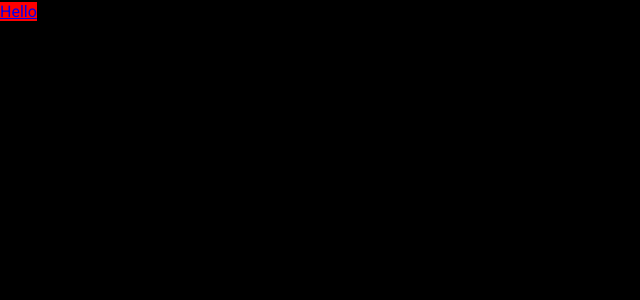
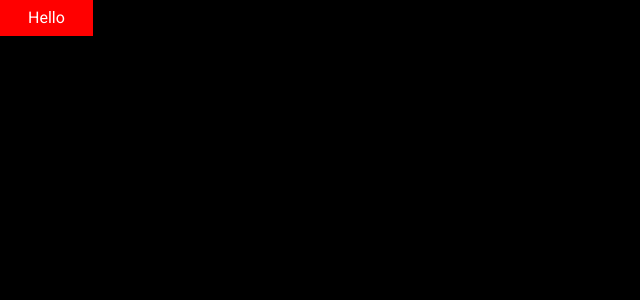
Before and after one commit to Alex666000/flashcards, a React (Vite) app: page / in a window 1280 px wide. Shown: the top 300 px of the page, without its empty margins (0-640 px from the left). Built offline with nearby package versions, Linux system fonts and the light colour scheme.

Commit message:
fix button

```diff
--- a/package.json
+++ b/package.json
@@ -14,6 +14,7 @@
   },
   "dependencies": {
     "@fontsource/roboto": "^5.0.8",
+    "clsx": "^2.0.0",
     "react": "^18.2.0",
     "react-dom": "^18.2.0",
     "react-router-dom": "^6.20.1"
--- a/src/app/App.tsx
+++ b/src/app/App.tsx
@@ -3,7 +3,7 @@ import { Button } from '@/shared/ui/button'
 export function App() {
   return (
     <div>
-      <Button as={'a'} href={'https://google.com'}>
+      <Button as={'button'} variant={'primary'}>
         Hello
       </Button>
     </div>
--- a/src/shared/ui/button/button.module.scss
+++ b/src/shared/ui/button/button.module.scss
@@ -1,19 +1,36 @@
+.button {
+    all: unset; // зануляем все стили кнопки дефолтные
+
+    cursor: pointer;
+
+    display: inline-flex;
+    align-items: center;
+    justify-content: center;
+
+    padding: 6px 28px;
+
+    &:focus-visible {
+        // когда кнопка выделена добавляем обертку рамку в 2рх
+        outline: 2px solid var(--color-info-700);
+    }
+}
+
 .primary {
-  background-color: red;
+    background-color: red;
 }
 
 .secondary {
-  background-color: green;
+    background-color: green;
 }
 
 .tertiary {
-  background-color: blue;
+    background-color: blue;
 }
 
 .link {
-  background-color: yellow;
+    background-color: yellow;
 }
 
 .fullWidth {
-  width: 100%;
+    width: 100%;
 }
--- a/src/shared/ui/button/button.tsx
+++ b/src/shared/ui/button/button.tsx
@@ -1,25 +1,35 @@
-import { ComponentPropsWithoutRef, ElementType } from 'react'
+import { ComponentPropsWithoutRef, ElementType } from 'react';
 
-import s from './button.module.scss'
+import s from './button.module.scss';
 
-export const ButtonVariant = ['primary', 'secondary', 'tertiary', 'link'] as const
+export const ButtonVariant = ['primary', 'secondary', 'tertiary', 'link'] as const;
 
 export type ButtonProps<T extends ElementType = 'button'> = {
-  as?: T // Тут любой компонент или тэг
-  className?: string
-  fullWidth?: boolean
-  variant?: (typeof ButtonVariant)[number]
-} & ComponentPropsWithoutRef<T>
+    as?: T; // Тут любой компонент или тэг
+    className?: string;
+    fullWidth?: boolean;
+    variant?: (typeof ButtonVariant)[number];
+} & ComponentPropsWithoutRef<T>;
 
-export const Button = <T extends ElementType = 'button'>(props: ButtonProps<T>) => {
-  const { as: Component = 'button', className, fullWidth, variant = 'primary', ...rest } = props
+export const Button = <T extends ElementType = 'button'>(
+    props: ButtonProps<T> & Omit<ComponentPropsWithoutRef<T>, keyof ButtonProps<T>>,
+) => {
+    const { as: Component = 'button', className, fullWidth, variant = 'primary', ...rest } = props;
 
-  return (
-    <Component className={`${s[variant]} ${fullWidth ? s.fullWidth : ''} ${className}`} {...rest} />
-  )
-}
+    // return <Component className={classNames} {...rest} />
+    return (
+        <Component
+            className={`${s.button} ${s[variant]} ${fullWidth ? s.fullWidth : ''} ${className}`}
+            {...rest}
+        />
+    );
+};
 
 /*
 - as const применяется к массиву строк ['primary', 'secondary', 'tertiary', 'link'] и означает,
-что каждый элемент этого массива будет иметь конкретный строковый литеральный тип,а не обобщенный тип строки.
+что каждый элемент этого массива будет иметь конкретный строковый литеральный тип, а не обобщенный тип строки.
+- classNames: для склеивания классов: s - объект, к нему по ключу можем получить доступ: s[variant], вместо вариант какой класс будет, к примеру
+s.primary, если нет класса то пустая строка,
+1 вариант: импортируем библу - вызываем функцию: const classNames = clsx(s.variant, className, fullWidth && s.fullWidth)
+2 вариант: const classNames = clsx(s.variant, className, { [s.fullWidth]: fullWidth}) -- если значение будет true то класс применится
  */
```
Also changed, not shown: .prettierrc.cjs, 2 other files (tests, documents, lock files or other folders).
